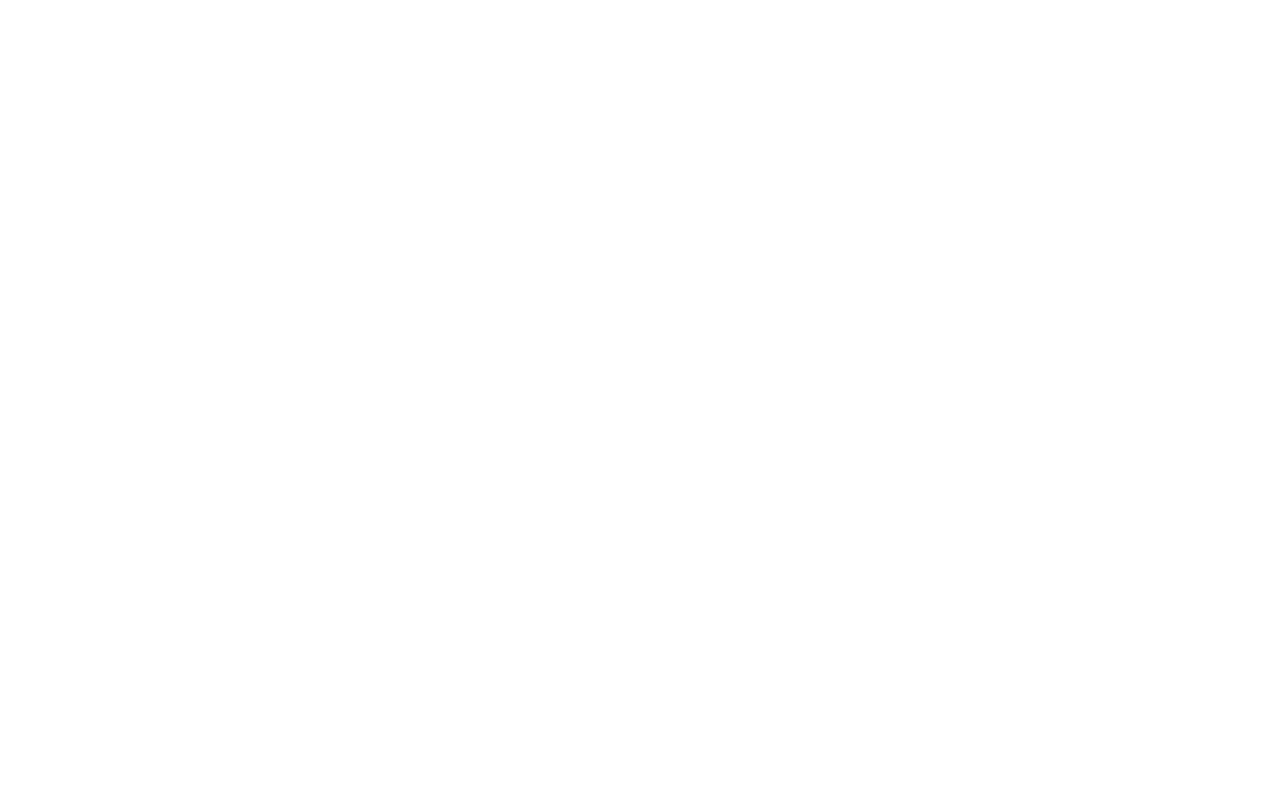
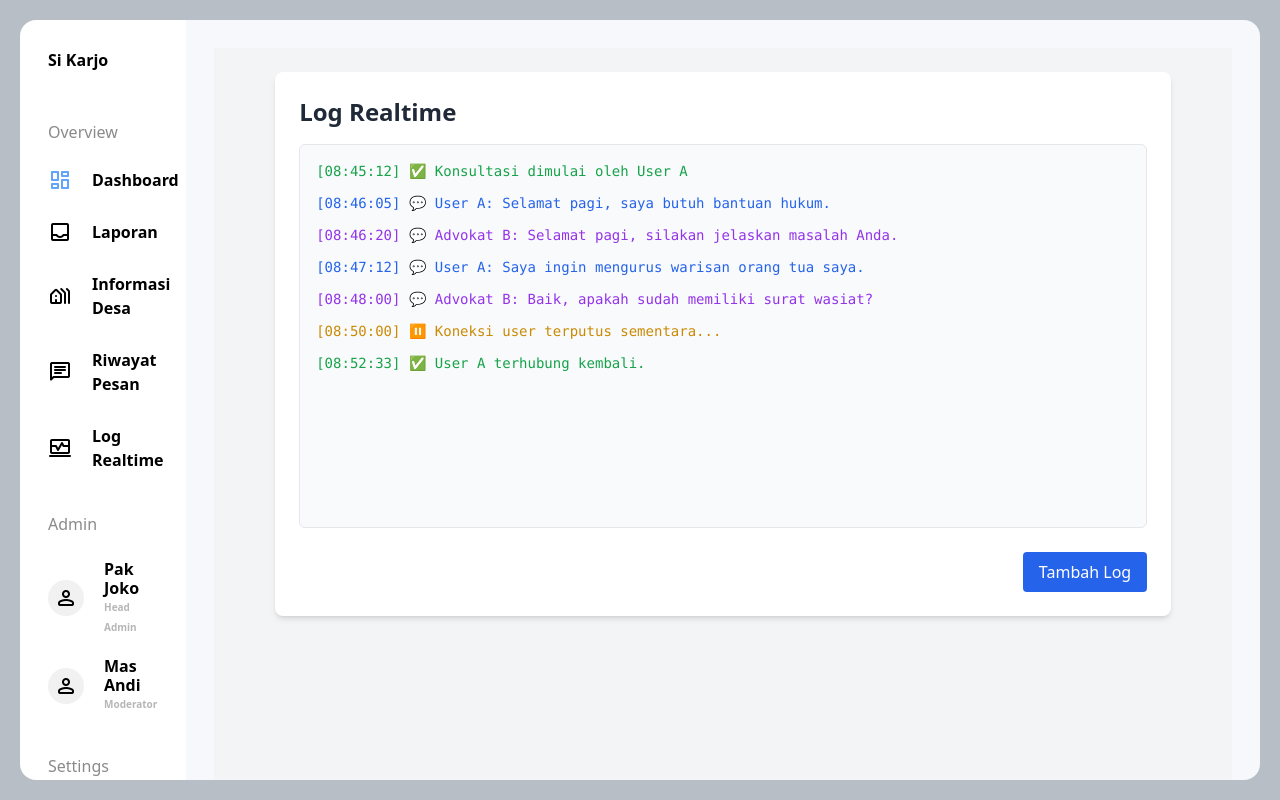
Before and after one commit to Proyek-PKM/fe-website-kalirejo, a React (Vite) app: page /log-realtime in a window 1280 px wide. Before the commit this address had no page. Built offline with nearby package versions, Linux system fonts and the light colour scheme.

Commit message:
logrealtime

```diff
--- a/src/App.tsx
+++ b/src/App.tsx
@@ -4,7 +4,7 @@
 import Laporan from "./pages/Laporan";
 import InformasiDesa from "./pages/InformasiDesa";
 import RiwayatPesan from "./pages/RiwayatPesan";
-// import LogRealtime from "./pages/LogRealTime";
+import LogRealtime from "./pages/LogRealTime";
 
 function App() {
   return (
@@ -15,7 +15,7 @@
           <Route path="informasi-desa" element={<InformasiDesa />} />{" "}
           <Route path="laporan" element={<Laporan />} /> {/* fix typo */}
           <Route path="riwayat-pesan" element={<RiwayatPesan />} /> */
-          {/* <Route path="log-realtime" element={<LogRealtime />} /> */}
+          <Route path="log-realtime" element={<LogRealtime />} /> */
         </Route>
       </Routes>
     </Router>
--- a/src/pages/LogRealTime.tsx
+++ b/src/pages/LogRealTime.tsx
@@ -0,0 +1,53 @@
+import React, { useState } from "react";
+
+const LogRealtime: React.FC = () => {
+  const [logs, setLogs] = useState<string[]>([
+    "[08:45:12] ✅ Konsultasi dimulai oleh User A",
+    "[08:46:05] 💬 User A: Selamat pagi, saya butuh bantuan hukum.",
+    "[08:46:20] 💬 Advokat B: Selamat pagi, silakan jelaskan masalah Anda.",
+    "[08:47:12] 💬 User A: Saya ingin mengurus warisan orang tua saya.",
+    "[08:48:00] 💬 Advokat B: Baik, apakah sudah memiliki surat wasiat?",
+    "[08:50:00] ⏸️ Koneksi user terputus sementara...",
+    "[08:52:33] ✅ User A terhubung kembali.",
+  ]);
+
+  const getLogColor = (log: string): string => {
+    if (log.includes("✅")) return "text-green-600";
+    if (log.includes("💬 User")) return "text-blue-600";
+    if (log.includes("💬 Advokat")) return "text-purple-600";
+    if (log.includes("⏸️")) return "text-yellow-600";
+    return "text-gray-700";
+  };
+
+  const addLog = () => {
+    const newLog = `[${new Date().toLocaleTimeString()}] 💬 User A: Ini log baru secara realtime`;
+    setLogs((prev) => [...prev, newLog]);
+  };
+
+  return (
+    <div className="bg-gray-100 min-h-screen p-6">
+      <div className="max-w-4xl mx-auto bg-white shadow-md rounded-lg p-6">
+        <h1 className="text-2xl font-bold text-gray-800 mb-4">Log Realtime</h1>
+
+        <div className="h-96 overflow-y-auto bg-gray-50 border rounded-md p-4 space-y-3 text-sm font-mono">
+          {logs.map((log, index) => (
+            <div key={index} className={getLogColor(log)}>
+              {log}
+            </div>
+          ))}
+        </div>
+
+        <div className="mt-6 flex justify-end">
+          <button
+            onClick={addLog}
+            className="bg-blue-600 text-white px-4 py-2 rounded hover:bg-blue-700 transition"
+          >
+            Tambah Log
+          </button>
+        </div>
+      </div>
+    </div>
+  );
+};
+
+export default LogRealtime;
```
